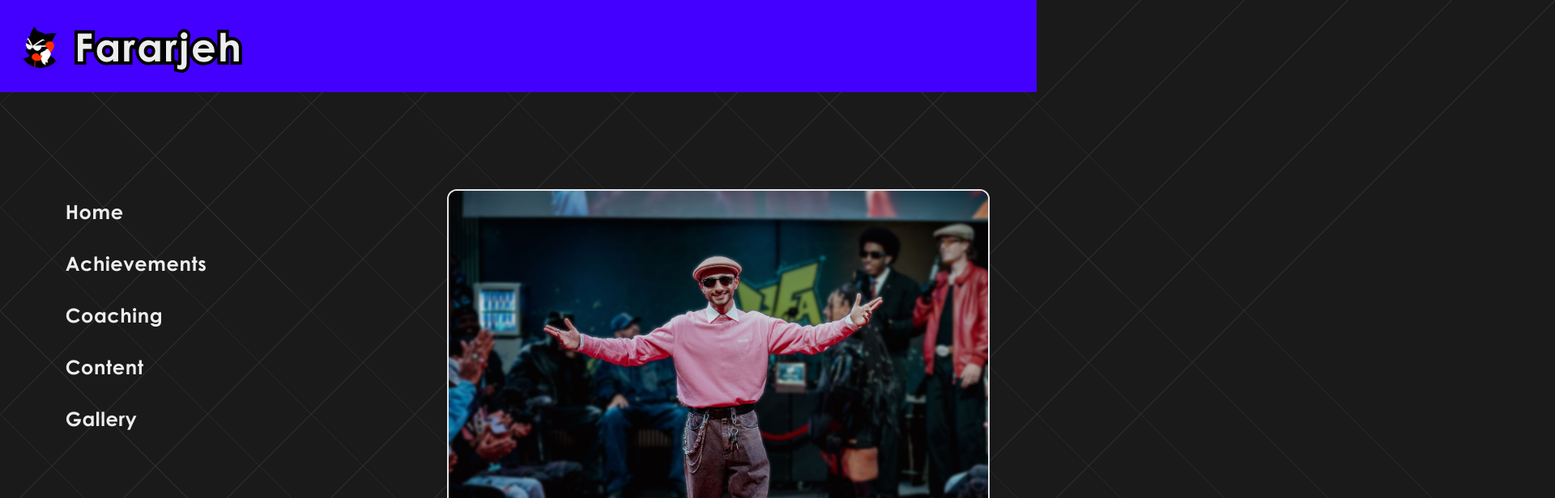
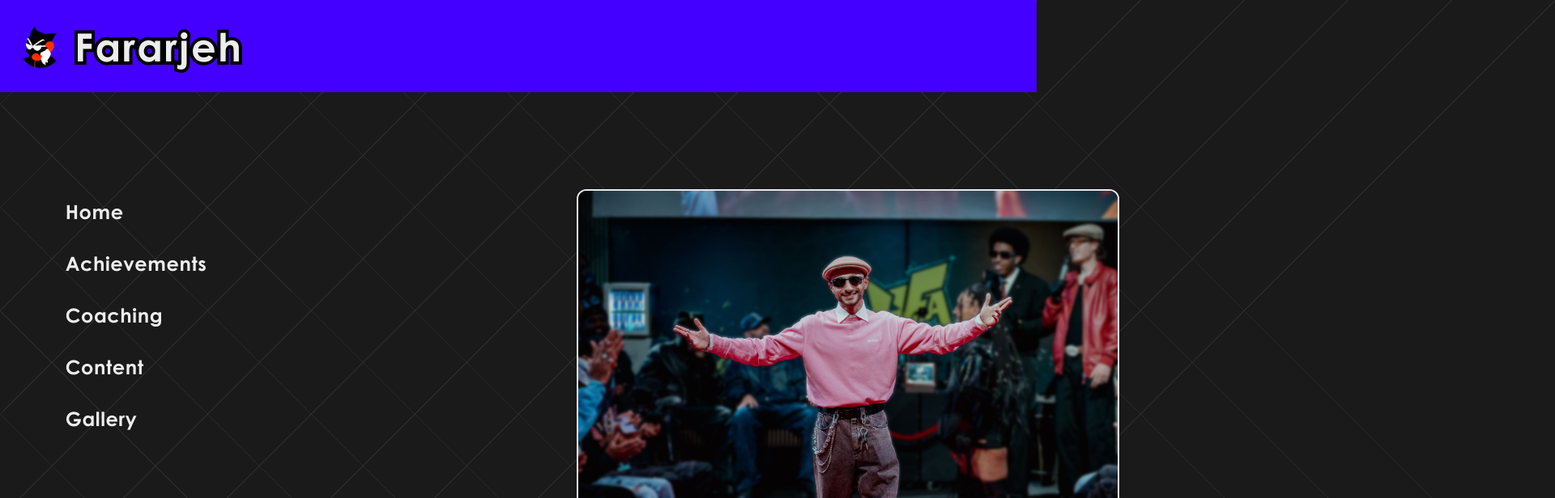
Before and after one commit to bfararjeh/nextjs-learning, a Next.js app: page / in a window 1280 px wide. Shown: the top 616 px of the page at 81% size, 1920 px wide, since content can reach past the window. Built offline with nearby package versions, Linux system fonts and the light colour scheme.

Commit message:
Update layout.tsx

```diff
--- a/src/app/layout.tsx
+++ b/src/app/layout.tsx
@@ -45,7 +45,7 @@ export default function RootLayout({children,}: Readonly<{children: React.ReactN
               <Link id="sidebar" href = "#gallery" className="text-left">Gallery</Link>
             </nav>
           </aside>
-          <div className="px-[30rem] ml-[72px]">{children}</div>
+          <div className="px-[40rem] ml-[72px]">{children}</div>
         </main>
 
         <footer className="mt-auto w-full">
```
